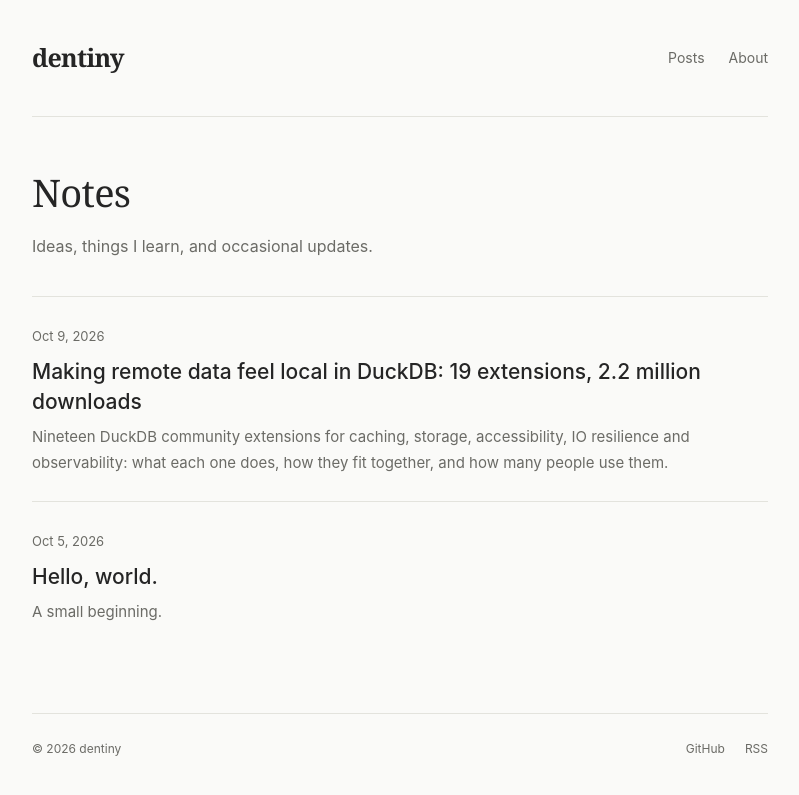
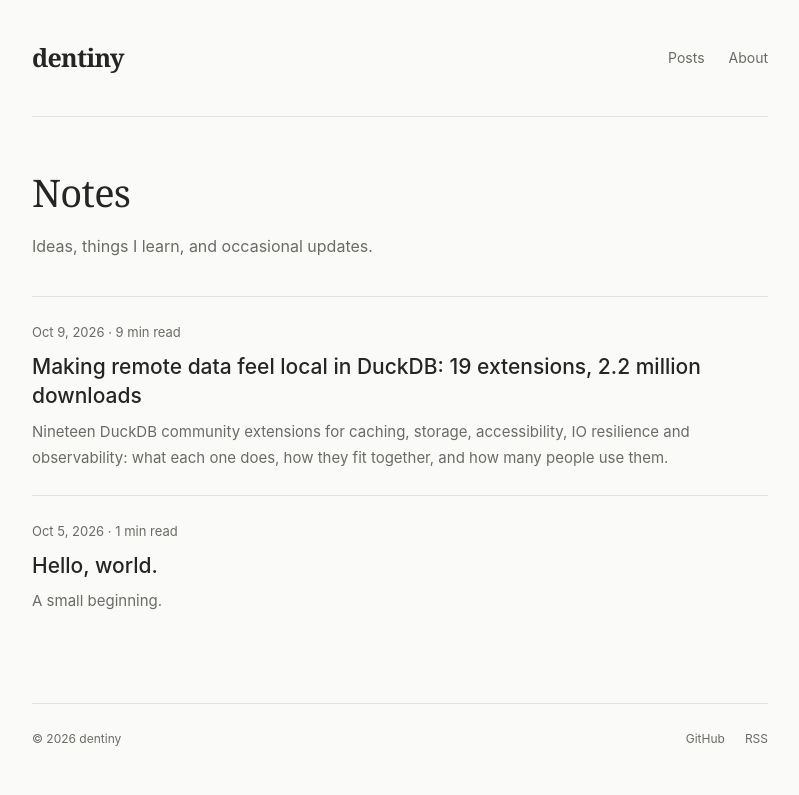
Before and after one commit to dentiny/dentiny.github.io, a Jekyll site: the page built from index.html, in a window 1280 px wide. Shown: the top 795 px of the page, without its empty margins (240-1039 px from the left). Built offline with Jekyll 4.4.1, drawn with Linux system fonts in a browser that asks for light colours.

Commit message:
Show estimated read time on posts and the home page

```diff
--- /dev/null
+++ b/_includes/read-time.html
@@ -0,0 +1,4 @@
+{%- assign words = include.content | strip_html | number_of_words -%}
+{%- assign minutes = words | plus: 229 | divided_by: 230 -%}
+{%- if minutes < 1 %}{% assign minutes = 1 %}{% endif -%}
+{{ minutes }} min read
--- a/_layouts/post.html
+++ b/_layouts/post.html
@@ -4,7 +4,10 @@ layout: default
 <article class="post-page">
   <a class="back-link" href="{{ '/archive/' | relative_url }}">← All posts</a>
   <header class="page-header">
-    <time datetime="{{ page.date | date_to_xmlschema }}">{{ page.date | date: '%b %-d, %Y' }}</time>
+    <div class="post-meta">
+      <time datetime="{{ page.date | date_to_xmlschema }}">{{ page.date | date: '%b %-d, %Y' }}</time>
+      · {% include read-time.html content=content %}
+    </div>
     <h1>{{ page.title | escape }}</h1>
   </header>
   <div class="prose">{{ content }}</div>
--- a/assets/css/style.css
+++ b/assets/css/style.css
@@ -57,6 +57,7 @@ main { padding: 52px 0 64px; outline: none; }
 .page-header p { margin: 0; color: var(--muted); }
 time, .muted { color: var(--muted); }
 time { font-size: 13px; }
+.post-meta { color: var(--muted); font-size: 13px; }
 .post-entry { padding: 24px 0; border-top: 1px solid var(--line); }
 .post-entry h2 { font-size: 21px; font-weight: 500; line-height: 1.4; margin: 8px 0; }
 .post-entry p { color: var(--muted); font-size: 15px; margin: 0; }
@@ -72,7 +73,7 @@ time { font-size: 13px; }
 }
 .site-footer div { display: flex; gap: 20px; }
 .back-link { display: inline-block; color: var(--muted); font-size: 13px; margin-bottom: 36px; }
-.post-page .page-header time { display: block; margin-bottom: 12px; }
+.post-page .post-meta { margin-bottom: 12px; }
 .prose { overflow-wrap: anywhere; }
 .prose p { margin: 0 0 1.4em; }
 .prose h2, .prose h3 { line-height: 1.4; margin: 1.8em 0 .7em; font-weight: 600; }
--- a/index.html
+++ b/index.html
@@ -9,7 +9,10 @@ layout: default
   <div class="post-list">
     {% for post in site.posts limit: 8 %}
     <article class="post-entry">
-      <time datetime="{{ post.date | date_to_xmlschema }}">{{ post.date | date: '%b %-d, %Y' }}</time>
+      <div class="post-meta">
+        <time datetime="{{ post.date | date_to_xmlschema }}">{{ post.date | date: '%b %-d, %Y' }}</time>
+        · {% include read-time.html content=post.content %}
+      </div>
       <h2><a href="{{ post.url | relative_url }}">{{ post.title | escape }}</a></h2>
       {% if post.description %}<p>{{ post.description | escape }}</p>{% endif %}
     </article>
```
